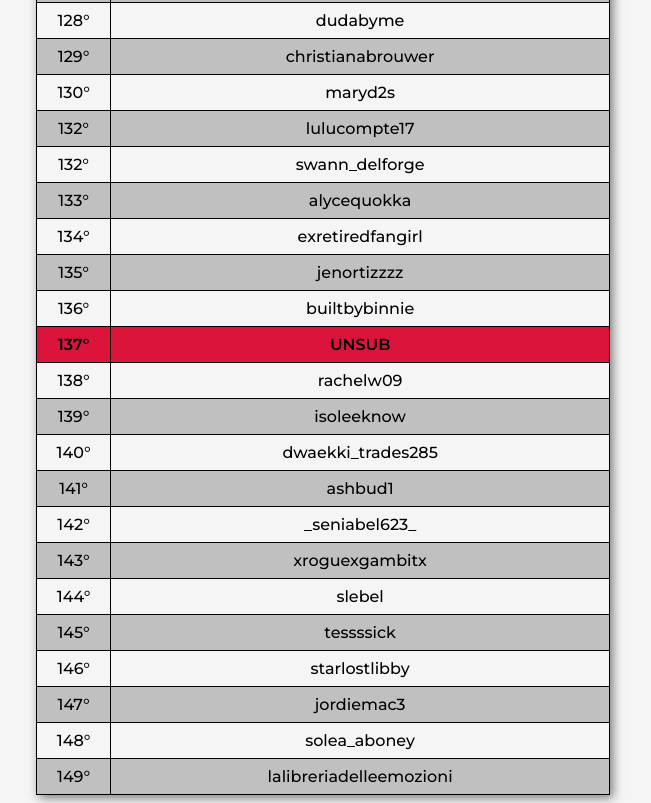
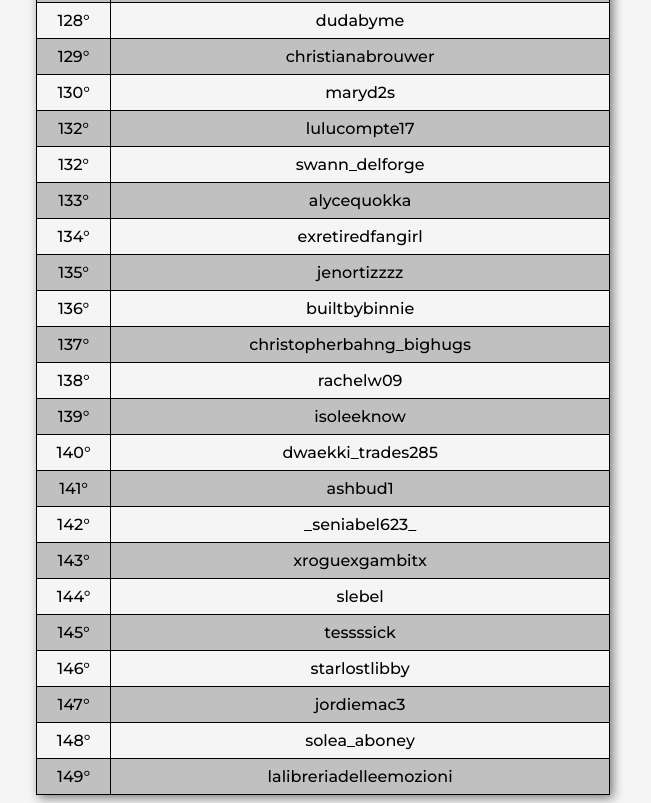
Before and after one commit to bmaizena/shufflecodes, a plain HTML site: page nahtelie/index.html in a window 1280 px wide. Shown: the part 4761-5564 px from the top of the page, without its empty margins (317-968 px from the left). Drawn offline with Linux system fonts and the light colour scheme.

Commit message:
return christopherbahng_bighugs

```diff
--- a/nahtelie/index.html
+++ b/nahtelie/index.html
@@ -64,8 +64,6 @@
         <tr>
             <th id="id">Pos</th>
             <th id="nome">Sub User</th>
-
-
         </tr>
 
 
@@ -893,8 +891,8 @@
         </tr>
 
         <tr>
-            <td class="unsub">137°</td>
-            <td class="unsub">UNSUB</td> <!-- christopherbahng_bighugs 28/05/2024-->
+            <td>137°</td>
+            <td>christopherbahng_bighugs</td>
         </tr>
 
         <tr>
```
Also changed, not shown: nahtelie/listsub.html (+2 -2 lines).
